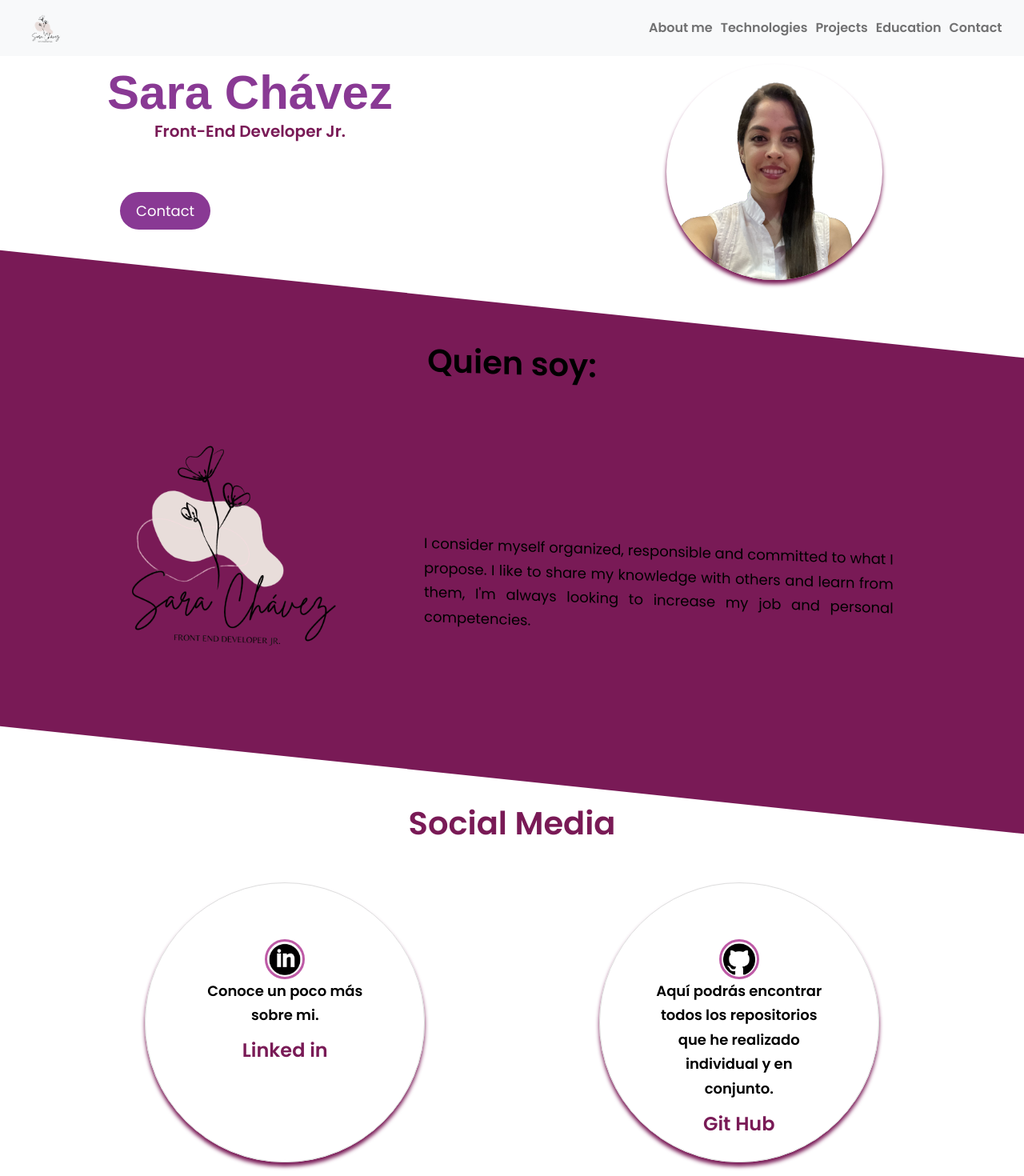
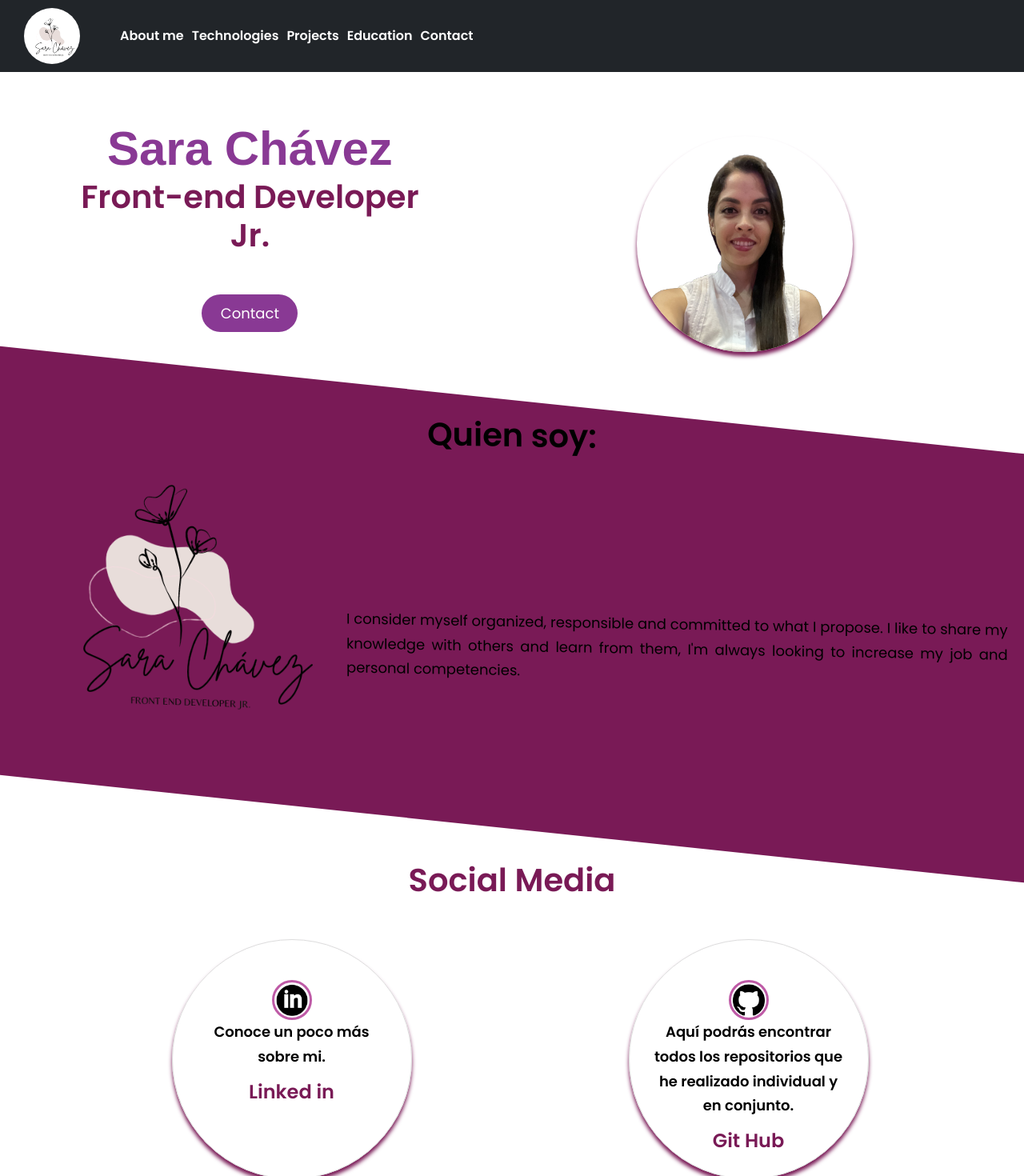
Before and after one commit to SaraChavezCh/Portfolio, a React (Vite) app: page /#/home in a window 1280 px wide. Shown: the top 1470 px of the page at 80% size. Built offline with nearby package versions, Linux system fonts and the light colour scheme; a web font is replaced by a local one.

Commit message:
[FIX] home style

```diff
--- a/src/App.jsx
+++ b/src/App.jsx
@@ -8,7 +8,6 @@ export const App = () => {
 
       return (
             <HashRouter>
-
                   <NavBarB/>
                   <AppRouter/>
                   <Footer />
--- a/src/css/NavBarB.css
+++ b/src/css/NavBarB.css
@@ -1,13 +1,25 @@
+.Nav{
 
+    background-color: var(--color-ui);
+}
  .nav-img{
     margin: .5rem 3rem;
-    width: 50px;
+    width: 70px;
+    height: 70px;
+    background-color: white;
+    border-radius: 50%;
+    color: white;
 }
-
-.ms-auto a:hover{
-color: var(--color-pinkl);
+.nav-link{
+    color: white !important;
 }
-.ms-auto a:active{
+.ms-auto{
+    color: white;
+}
+.nav-link:hover{
+color: var(--color-pinkl) !important;
+}
+.nav-link:active{
 color: var(--color-greenlemon) !important;
 
 }
@@ -15,5 +27,10 @@ color: var(--color-greenlemon) !important;
     position: absolute;
     right: 4rem;
     top: 2rem;
+    background-color: rgba(255, 255, 255, 0.322);
 
 }
+
+.menu{
+    background-color: aliceblue;
+}
--- a/src/css/pages/home.css
+++ b/src/css/pages/home.css
@@ -1,66 +1,54 @@
 .home {
-      padding: 5rem 0;
+  padding: 15rem 0;
+}
 
-}
-.btn__center{
-      margin: 0 15rem;
-      width: fit-content;
-      display: block;
-}
-@media screen and ( min-width: 1440px){
-      .btn__center{
-            margin: 0 25rem;
-      }
-}
 /* ################################### */
 /* HERO */
 /* ################################### */
 
 .hero__grid {
+  width: 90%;
   display: grid;
   grid-template-columns: 1fr;
-      gap: 3rem;
-
+  margin: 0 auto;
 }
-
-@media screen and ( min-width: 768px) {
-      .hero__grid {
-            display: grid;
-            grid-template-columns: repeat(2, 1fr);
-            gap: 3rem;
+.hero__information {
+  width: 80%;
+  margin: 0 auto;
+  display: flex;
+  flex-direction: column;
+  flex-wrap: nowrap;
 }
-
+.btn__center {
+  width: 120px;
+  display: inline;
+  margin: 0 auto;
 }
-
-.hero__image{
+.btn__box {
+  margin: 0 auto;
+}
+.hero__image {
   border-radius: 50%;
   width: 270px;
   height: 270px;
-      margin: 0 auto;
+  margin: 2rem auto;
   overflow: hidden;
   box-shadow: 0px 5px 5px var(--color-pinks);
 }
-.hero__image img{
+.hero__image img {
   width: 90%;
   padding: 1rem;
 }
 
-.hero__text {
-      margin-bottom: 6.4rem;
-      color: var(--color-black);
+@media screen and (min-width: 768px) {
+  .hero__grid {
+    display: grid;
+    grid-template-columns: repeat(2, 1fr);
+    gap: 1rem;
   }
-
-.hero__text p {
-      font-weight: 600;
-      font-size: 2rem;
-
+  .hero__information {
+    margin: 0 2rem;
   }
-.skewed {
-      width: 100%;
-      height: 40%;
-      z-index: 0;
-      transform: skewY(6deg);
-
 }
 
 /* ################################### */
@@ -68,14 +56,23 @@
 /* ################################### */
 
 .description {
-      margin: 3rem 0;
+  margin: 4rem 0;
   background-color: var(--color-pinks);
   color: var(--color-blck);
   font-weight: 400;
+  width: 100%;
+  height: fit-content;
+  z-index: 0;
+  transform: skewY(6deg);
+  padding: 2rem;
 }
-.description__text p {
-      text-align: justify;
-      transform: skewY(-4deg);
+
+.description__title {
+  font-size: 4rem;
+  font-weight: 700;
+  text-align: center;
+  color: var(--color-black);
+  transform: skewY(-5deg);
 }
 
 .description__grid {
@@ -83,15 +80,6 @@
   grid-template-columns: 1fr;
   place-items: center;
 }
-
-@media screen and (min-width:768px) {
-.description__grid {
-      display: grid;
-      grid-template-columns: 1fr 2fr;
-      place-items: center;
-}
-}
-
 .description__image {
   display: flex;
   justify-content: center;
@@ -104,64 +92,52 @@
   transform: skewY(-4deg);
 }
 
-.description__text {
+.description__text p {
+  text-align: justify;
+  transform: skewY(-5deg);
+  width: 100%;
   font-size: 1.8rem;
-      margin: 0 auto;
-      width: 80%;
 }
 
-.description__text p {
-      margin-bottom: 2rem;
+@media screen and (min-width: 768px) {
+  .description__grid {
+    display: grid;
+    grid-template-columns: 1fr 2fr;
+    place-items: center;
   }
-
-.description__connection {
-      font-size: 3.6rem;
-      text-align: center;
-      font-weight: 300;
-      letter-spacing: 5px;
-      margin-bottom: 2rem;
-}
-
-.description span {
-      color: var(--color-red);
 }
 
 /* ################################### */
-/* SERVICES */
+/* SOCIAL MEDIA */
 /* ################################### */
-
+.social{
+      margin-top: 4rem;
+}
 .social__grid {
   display: grid;
   grid-template-columns: 1fr;
-      padding: 0;
-row-gap: 2rem;
+  width: 90%;
+  margin: 0 auto;
+  gap: 2rem;
 }
-
-@media screen and (min-width: 768px) {
-      .social__grid {
-            display: grid;
-            grid-template-columns: repeat(2, 1fr);
-            column-gap: 1rem;
-
+.social__item {
+      width: 30rem;
+      height: 30rem;
+      margin: 0 auto;
+      font-size: 1.8rem;
+      padding: 5rem 3rem;
+      text-align: center;
+      color: var(--color-black);
+      border-radius: 50%;
+      border: 1px solid #ddd;
+      box-shadow: 0px 5px 5px var(--color-pinks);
     }
-
-}
-
-.service__information {
-      margin-bottom: 2rem;
-}
-
     .social__header {
       display: flex;
       flex-direction: column;
       align-items: center;
       margin-bottom: 2rem;
     }
-
-.social__header .heading__tertiary {
-      cursor: pointer;
-}
-
     .social__iconBox {
       width: 5rem;
       height: 5rem;
@@ -177,87 +153,15 @@ row-gap: 2rem;
       width: 40px;
     }
 
-.social__item {
-      width: 35rem;
-    height: 35rem;
-    margin: auto auto;
-    font-size: 1.8rem;
-    padding: 7rem;
-    text-align: center;
-    color: var(--color-black);
-    border-radius: 50%;
-    border: 1px solid #ddd;
-    box-shadow: 0px 5px 5px var(--color-pinks);
+@media screen and (min-width: 768px) {
+  .social__grid {
+    display: grid;
+    grid-template-columns: repeat(2, 1fr);
+    column-gap: 1rem;
+  }
 }
 
 
-
-/* ################################### */
-/* DEMOS */
-/* ################################### */
-
-.demos {
-      margin-bottom: 8rem;
-
+.social__header .heading__tertiary {
+  cursor: pointer;
 }
-
-.demos__list {
-      padding: 0;
-      /* display: grid;
-      grid-template-columns: 1fr;
-      gap: 3rem; */
-}
-@media screen and (min-width: 768px) {
-      .demos__list {
-            display: flex;
-            flex-wrap: wrap;
-
-      }
-
-}
-@media screen and (min-width: 1440px) {
-      .demos__list {
-
-            display: grid;
-            grid-template-columns: repeat(3, 1fr);
-            gap: 3rem;
-      }
-
-}
-
-.demo {
-      width: 250px;
-      overflow: hidden;
-      border-radius: 9px;
-      margin: 0 auto;
-      cursor: pointer;
-      transition: all .4s ease-out;
-}
-
-.demo:hover {
-      transform: scale(1.1) rotate(-8deg);
-}
-
-.demo:nth-child(5) {
-      grid-column: 2 / 3;
-}
-
-.demo__imageBox {
-      display: flex;
-      justify-content: center;
-}
-
-.demo__image {
-
-      object-fit: cover;
-      height: 25rem;
-      max-width: 25rem;
-}
-
-.demo__heading {
-      background-color: var(--color-red);
-      padding: 1rem;
-      font-size: 1.6rem;
-      color: var(--color-white);
-      text-align: center;
-}
--- a/src/css/styles.css
+++ b/src/css/styles.css
@@ -22,6 +22,7 @@
       --color-purple:#893994;
       --color-white: #fff;
       --color-black: #000;
+      --color-ui: #212529;
 
 }
 
@@ -88,7 +89,7 @@ ul {
 
 .heading__secondary--black {
       color: var(--color-black);
-      transform: skewY(-4deg);
+      transform: skewY(-5deg)
 }
 
 .heading__tertiary {
--- a/src/site/pages/Home.jsx
+++ b/src/site/pages/Home.jsx
@@ -1,5 +1,5 @@
-import React from 'react';
-import {SocialMediaList } from "../components";
+import React from "react";
+import { SocialMediaList } from "../components";
 import hero from "../../assets/img/perfil.png";
 import logo from "../../assets/img/logosn.png";
 import "../../css/pages/home.css";
@@ -8,51 +8,51 @@ import { Link } from "react-router-dom";
 export const Home = () => {
   return (
     <div className="home">
-      <section className="hero section-separation">
-        <div className="hero__grid">
+      <section className="hero__grid">
         <div className="hero__information">
-            <div className="hero__text">
           <h1 className="heading__primary"> Sara Chávez</h1>
-              <p className="heading__secondary">Front-End Developer Jr.</p>
-            </div>
+          <p className="heading__secondary">Front-end Developer Jr.</p>
 
-
-              <Link onClick={() => window.scrollTo(0, 0)} to="/contacto">
-              <button href={"/contacto"} className="btn btn__center"> Contact</button>
-              </Link>
-
+          <button href={"/contacto"} className="btn btn__center">
+            {" "}
+            Contact
+            <Link
+              className="btn__box"
+              onClick={() => window.scrollTo(0, 0)}
+              to="/contacto"
+            ></Link>
+          </button>
         </div>
 
         <div className="hero__image">
           <img src={hero} alt="Hero image" />
         </div>
-        </div>
       </section>
 
-      <section className="description section-separation skewed">
-        <div className="containerG">
-          <h2 className="heading__secondary heading__secondary--black">
+      <section className="description">
+        <h2 className="description__title">
           Quien soy:
         </h2>
         <div className="description__grid">
           <div className="description__image">
-              <img src={logo} alt="Logo VozTotal" />
+            <img src={logo} alt="Logo" />
           </div>
 
           <div className="description__text">
             <p>
-                I consider myself organized, responsible and committed to what I propose.  I like to share my knowledge with others and learn from them, I'm always looking to increase my job and personal competencies.
+              I consider myself organized, responsible and committed to what I
+              propose. I like to share my knowledge with others and learn from
+              them, I'm always looking to increase my job and personal
+              competencies.
             </p>
-            </div>
           </div>
         </div>
       </section>
 
-      <section className="social section-separation">
-        <div className="container">
+      <section className="social ">
+
           <h2 className="heading__secondary">Social Media</h2>
           <SocialMediaList />
-        </div>
       </section>
     </div>
   );
--- a/src/ui/components/NavBarB.jsx
+++ b/src/ui/components/NavBarB.jsx
@@ -6,15 +6,15 @@ import logo from '../../assets/img/logosn.png'
 
 export const NavBarB = () => {
     return (
-            <Navbar   fixed="top" expand="lg" bg="light" variant="light">
+            <Navbar className="Nav"  fixed="top" expand="lg"  variant="light">
               <img className="nav-img"
                 src={logo}
-                alt="Logo de Voz Total"
+                alt="logo"
               />
-              <Container>
-              <Navbar.Toggle aria-controls="basic-navbar-nav" />
+
+              <Navbar.Toggle className="menu" aria-controls="basic-navbar-nav" />
                   <Navbar.Collapse id="basic-navbar-nav">
-                <Nav className= "ms-auto">
+                <Nav className= "m-4">
                   <Nav.Link onClick={() => window.scrollTo(0, 0)} as={Link} to="/home">About me</Nav.Link>
                   <Nav.Link onClick={() => window.scrollTo(0, 0)} as={Link} to="/technologies">Technologies</Nav.Link>
                   <Nav.Link onClick={() => window.scrollTo(0, 0)} as={Link} to="/projects">Projects</Nav.Link>
@@ -22,7 +22,6 @@ export const NavBarB = () => {
                   <Nav.Link onClick={() => window.scrollTo(0, 0)} as={Link} to="/contacto">Contact</Nav.Link>
                 </Nav>
                   </Navbar.Collapse>
-              </Container>
             </Navbar>
           );
         };
```
Also changed, not shown: src/site/components/SocialMediaList.jsx (+2 -5 lines). Lines whose indentation alone changed are shown as unchanged.
